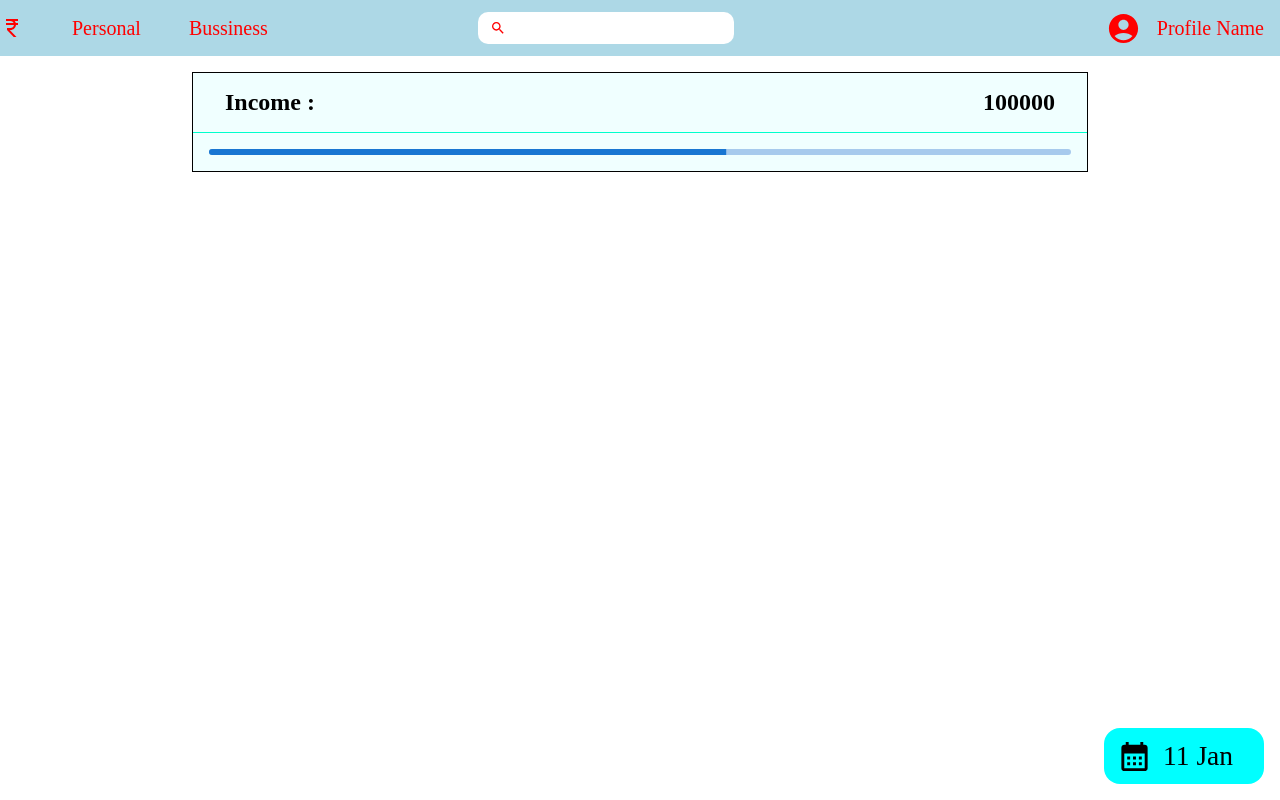
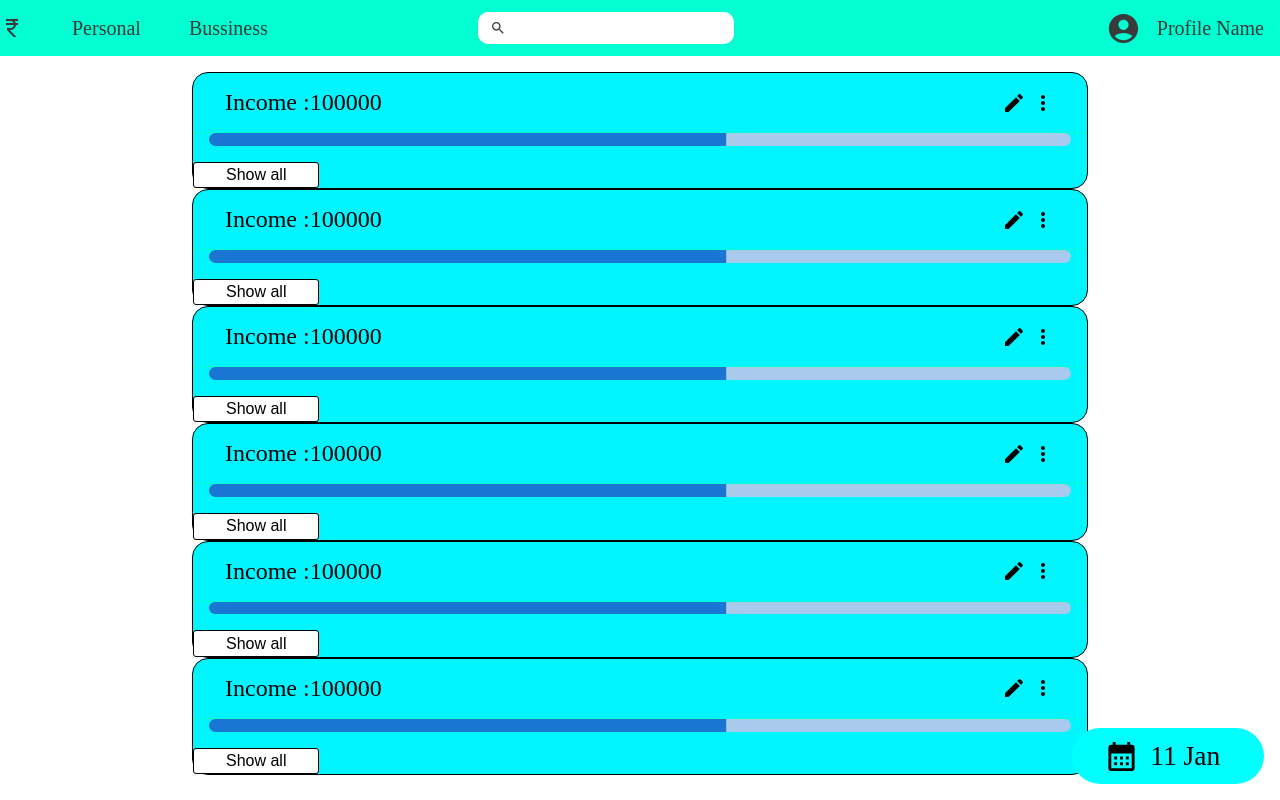
Before and after one commit to Rupeerise/Website, a React (Vite) app in the folder frontend/: page / in a window 1280 px wide. Shown: the top 800 px of the page. Built offline with nearby package versions, Linux system fonts and the light colour scheme.

Commit message:
mainbody 1.1

```diff
--- a/frontend/src/statics/body/maincontainer/incomeandexpence/income.css
+++ b/frontend/src/statics/body/maincontainer/incomeandexpence/income.css
@@ -2,23 +2,30 @@
   width: 100%;
   border: 1px solid black;
   background-color: azure;
+  border-radius: 1rem;
+  background-color: #00f5ff;
 }
 .income-card-title {
   display: flex;
-  justify-content: space-between;
-  padding: 1rem 2rem;
+  padding: 1rem 2rem 1rem 2rem;
   border-bottom: 1px solid #00ffcc;
+  align-items: center;
 }
 .income-card-title-name {
   font-size: 1.5rem;
-  font-weight: 900;
 }
 .income-card-title-value {
   font-size: 1.5rem;
-  font-weight: 900;
 }
 .progressbar {
-  margin: 1rem;
-  border-radius: 10px;
-  padding: 0.2rem 0rem;
+  margin: 0 1rem 1rem 1rem;
+  border-radius: 3rem;
+  padding: 0.4rem 0rem;
 }
+.income-card-button {
+  padding: 0.2rem 2rem;
+  font-size: 1rem;
+  border-radius: 3px;
+  border: 1px solid black;
+  background-color: white;
+}
--- a/frontend/src/statics/body/maincontainer/incomeandexpence/income.jsx
+++ b/frontend/src/statics/body/maincontainer/incomeandexpence/income.jsx
@@ -1,6 +1,8 @@
 import * as React from "react";
 import "./income.css";
 import ProgressBar from "./progressbar";
+import EditRoundedIcon from "@mui/icons-material/EditRounded";
+import MoreVertIcon from "@mui/icons-material/MoreVert";
 
 export default function Income() {
   const progressValue = 60;
@@ -9,10 +11,11 @@ export default function Income() {
       <div className="income-card-title">
         <div className="income-card-title-name">Income :</div>
         <div className="income-card-title-value">100000</div>
+        <EditRoundedIcon style={{ fontSize: "1.5rem", marginLeft: "auto" }} />
+        <MoreVertIcon style={{ fontSize: "1.5rem", marginLeft: "0.3rem" }} />
       </div>
-      <div className="income-card-content">
-        <ProgressBar value={progressValue} />
-      </div>
+      <ProgressBar value={progressValue} />
+      <button className="income-card-button">Show all</button>
     </div>
   );
 }
--- a/frontend/src/statics/body/maincontainer/mainbody.jsx
+++ b/frontend/src/statics/body/maincontainer/mainbody.jsx
@@ -6,6 +6,11 @@ export default function MainBody() {
   return (
     <div className="mainbody">
       <Income />
+      <Income />
+      <Income />
+      <Income />
+      <Income />
+      <Income />
     </div>
   );
 }
--- a/frontend/src/statics/boilerplates/date/currentdate.css
+++ b/frontend/src/statics/boilerplates/date/currentdate.css
@@ -4,14 +4,14 @@
   bottom: 1rem;
   right: 1rem;
   background-color: aqua;
-  width: 10rem;
+  width: 12rem;
   height: 3.5rem;
-  border-radius: 1rem;
+  border-radius: 2rem;
   display: flex;
   align-items: center;
   font-size: 1.72rem;
 }
 .datecontainer-icon {
-  margin-left: 0.8rem;
+  margin-left: 2rem;
   margin-right: 0.7rem;
 }
--- a/frontend/src/statics/boilerplates/navbar.css
+++ b/frontend/src/statics/boilerplates/navbar.css
@@ -1,8 +1,9 @@
 .navbar {
   display: flex;
   height: 3.5rem;
-  background-color: lightblue;
+  background-color: #00ffd1;
   gap: 3rem;
   align-items: center;
   font-size: 1.25rem;
+  color: rgb(58, 58, 58);
 }
--- a/frontend/src/statics/boilerplates/navbar.jsx
+++ b/frontend/src/statics/boilerplates/navbar.jsx
@@ -10,7 +10,7 @@ import Profile from "./navbarcomponents/profile";
 export default function Navbar() {
   const [results, setResults] = useState([]);
   return (
-    <span style={{ color: "red" }} className="navbar">
+    <span className="navbar">
       <Logo />
       <Personal />
       <Bussiness />
```
